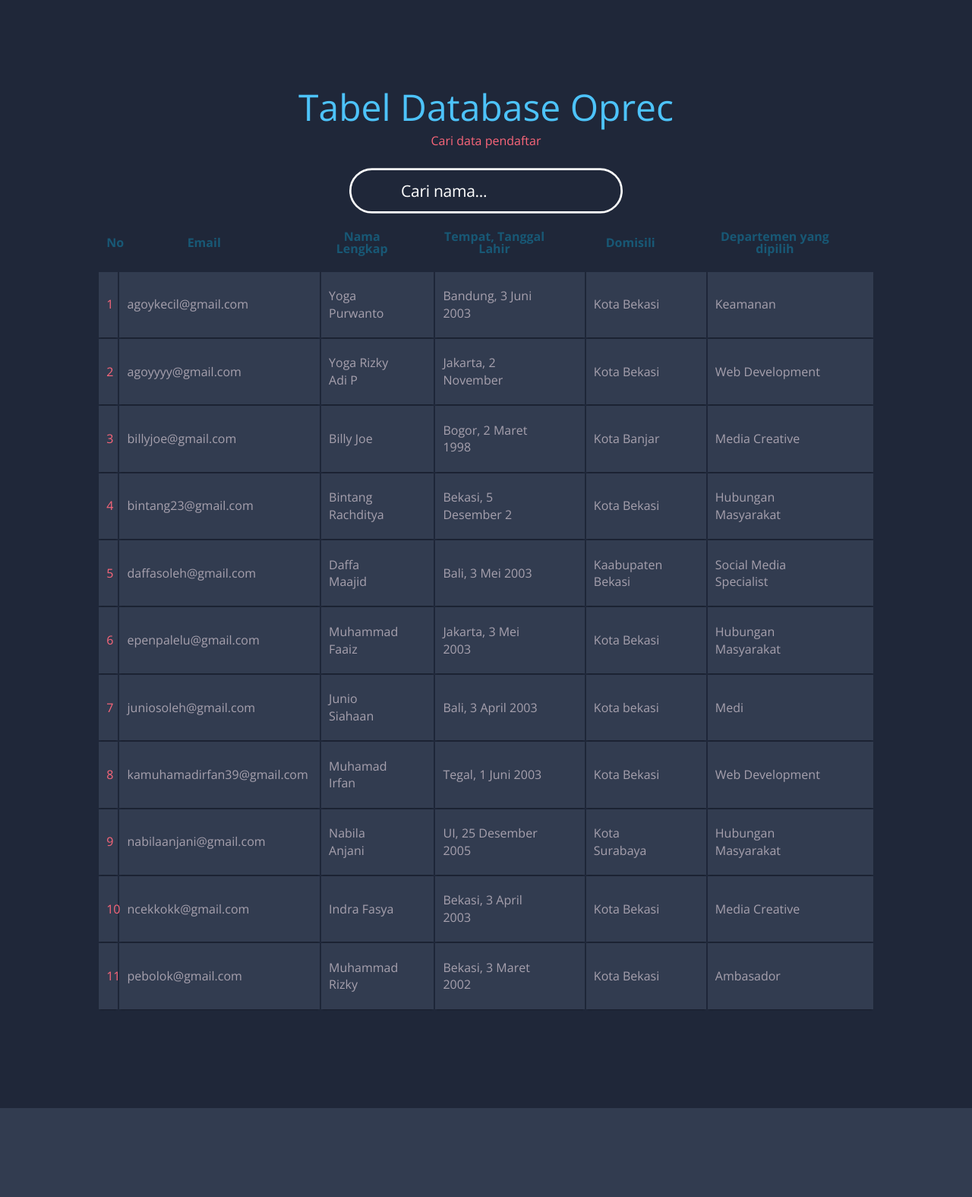
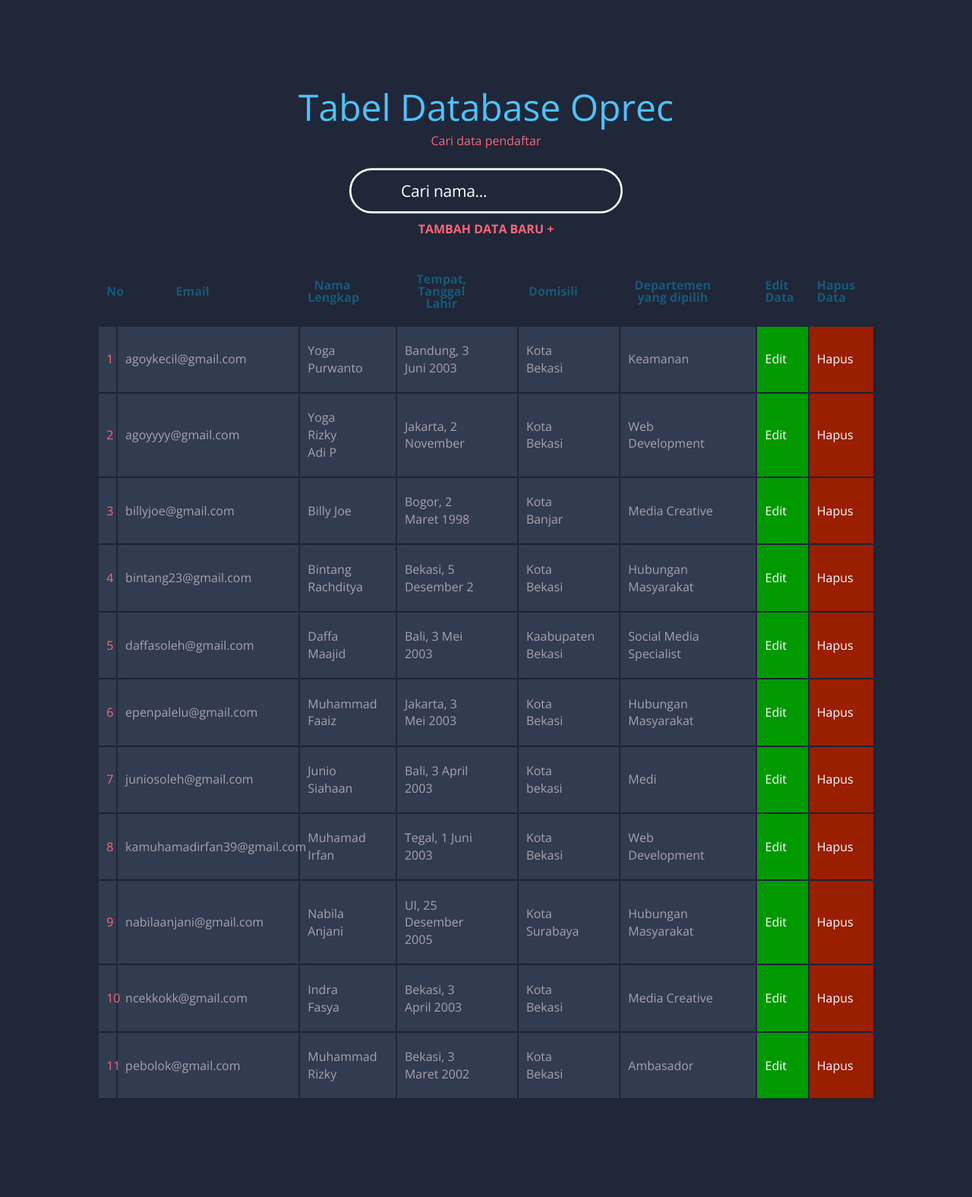
Before and after one commit to drunkenbtterfly/crud-oprec, a PHP site: page / in a window 1280 px wide. Shown: the whole page at 76% size. Before the commit the page ends 1458 px from the top, so only its background shows below. Run offline with PHP 8.4, Linux system fonts and the light colour scheme; data comes from the database, SQL or seed files in the repository; some libraries are stand-ins or nearby versions.

Commit message:
Update index.php

```diff
--- a/index.php
+++ b/index.php
@@ -99,6 +99,19 @@
    -webkit-box-shadow: 0 6px 6px -6px #0E1119;
 	 -moz-box-shadow: 0 6px 6px -6px #0E1119;
 	 box-shadow: 0 6px 6px -6px #0E1119;
+}
+
+.edit {
+  background-color: #009900;
+  color: #FFFFFF;
+  font-weight: bold;
+
+}
+
+.hapus {
+  background-color: #991f00;
+  color: #FFFFFF;
+  font-weight: bold;
 }
 
 .container td:hover {
@@ -292,7 +305,7 @@
 include "koneksi.php";
 
 // Ambil data dari database
-$query = "SELECT `email`, `nama_lengkap`, `ttl`, `domisili`, `no_wa`, `status`, `asal`, `departemen`, `alasan` FROM `reqruitment` WHERE 1";
+$query = "SELECT `email`, `nama_lengkap`, `ttl`, `domisili`, `departemen` FROM `reqruitment` WHERE 1";
 $data = mysqli_query($koneksi, $query);
 
 // Buat form pencarian
@@ -311,6 +324,10 @@
 echo "<div class='go-icon'><i class='fa fa-arrow-right'></i></div>";
 echo "</div>";
 echo "</div>";
+echo "<div class='link-right'>
+      <h2><a href='create.php' class='link-primary'>Tambah Data Baru +</a></h2>
+      </div>";
+
 
 // Tampilkan data
 
@@ -331,6 +348,8 @@
     echo "<th><h1>Tempat, Tanggal Lahir</h1></th>";
     echo "<th><h1>Domisili</h1></th>";
     echo "<th><h1>Departemen yang dipilih</h1></th>";
+    echo "<th><h1>Edit Data</h1></th>";
+    echo "<th><h1>Hapus Data</h1></th>";
     echo "</tr>";
     echo "</thead>";
     $i = 1;
@@ -343,13 +362,15 @@
     echo "<td>{$row['ttl']}</td>";
     echo "<td>{$row['domisili']}</td>";
     echo "<td>{$row['departemen']}</td>";
+    echo "<td class='edit'><a href='update.php?update=<?= $row[email] ?>'>Edit</a></td>";
+    echo "<td class='hapus'><a href='php/delete.php?hapus={$row['email']}'>Hapus</a></td>";
     echo "</tr>";
     echo "</tbody>";
     $i++;
     }
     echo "</table>";
 } else {
-    echo "Data tidak ditemukan";
+    echo "<h4 style='text-align:center'>Data tidak ditemukan</h4>";
 }
 
 // Tutup koneksi
```
